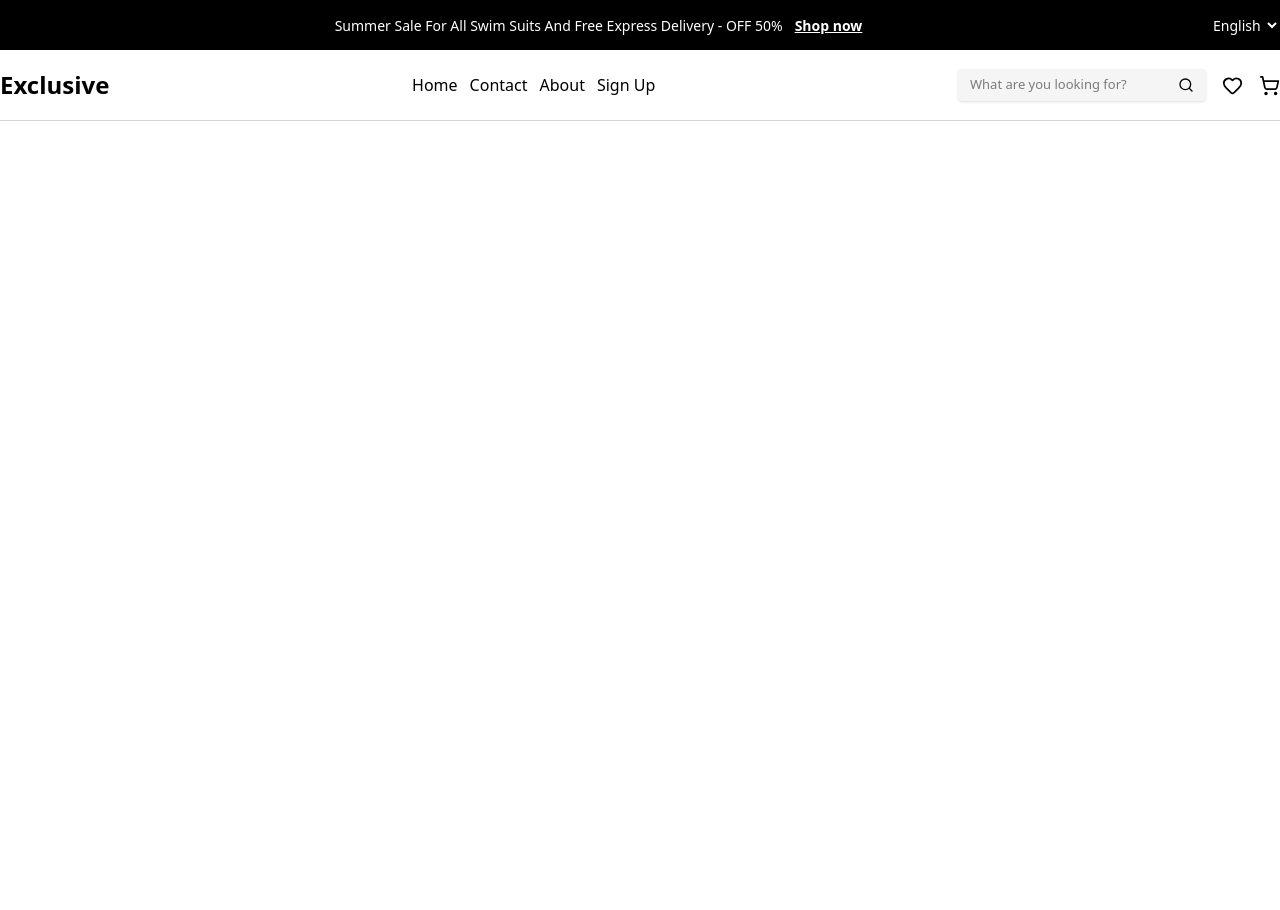
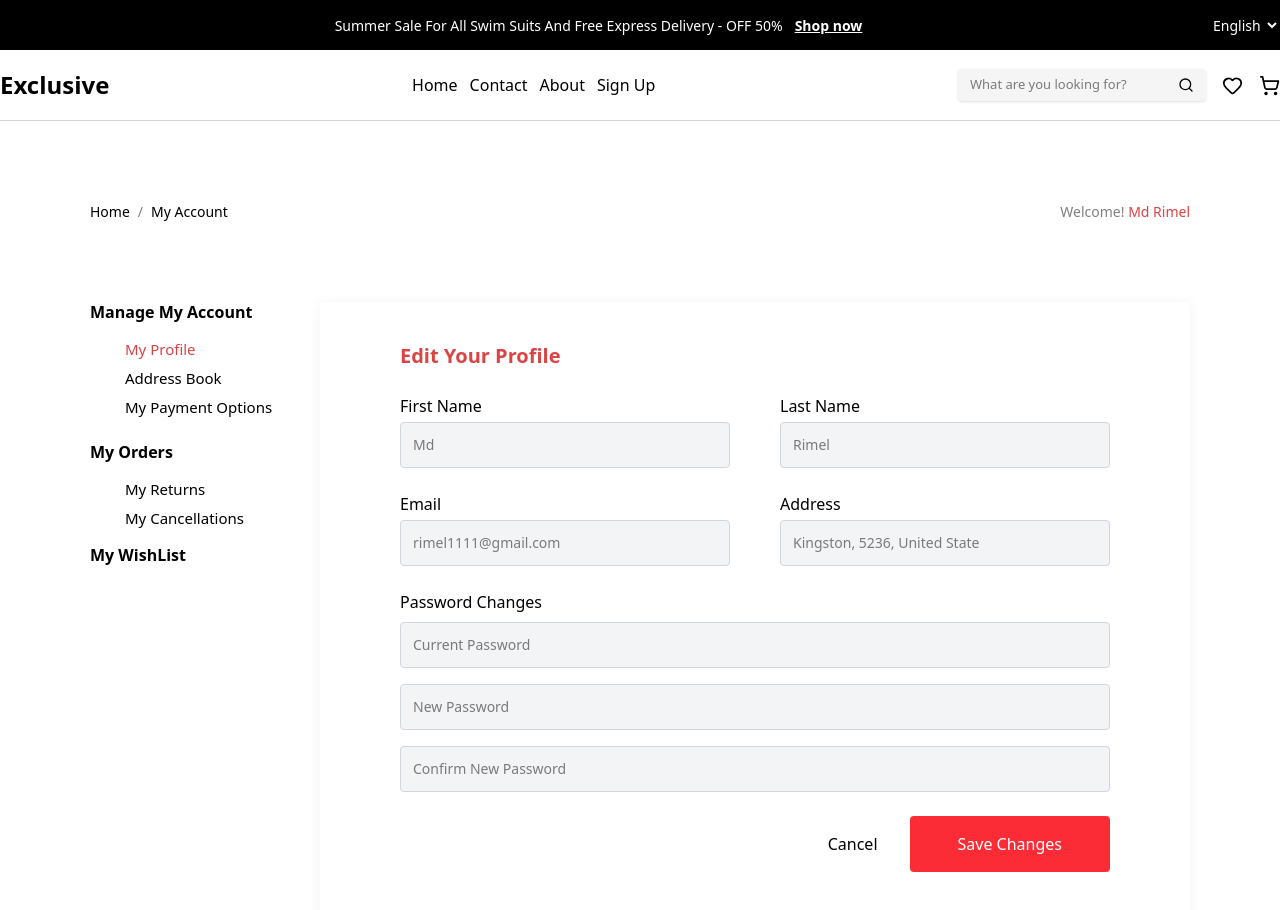
Before and after one commit to samandarjumayev/next-commerce, a Next.js app: page /account in a window 1280 px wide. Shown: the top 910 px of the page. Before the commit the page ends 800 px from the top, so only its background shows below. Built offline with nearby package versions, Linux system fonts and the light colour scheme.

Commit message:
yangilik

```diff
--- a/app/account/page.js
+++ b/app/account/page.js
@@ -2,7 +2,7 @@
 
 export default function Account() {
   return <div>
-    {/* <div className='w-[1100px] mx-auto pb-20'>
+    <div className='w-[1100px] mx-auto pb-20'>
       <div className='flex pt-20 justify-between items-center'>
         <div className='flex items-center gap-2'>
           <p className='text-[#000000] font-normal text-[14px] leading-[21px] tracking-normal'>Home</p>
@@ -60,7 +60,7 @@ export default function Account() {
           </div>
         </div>
       </div>
-    </div> */}
+    </div>
   </div >
 }
 
```
